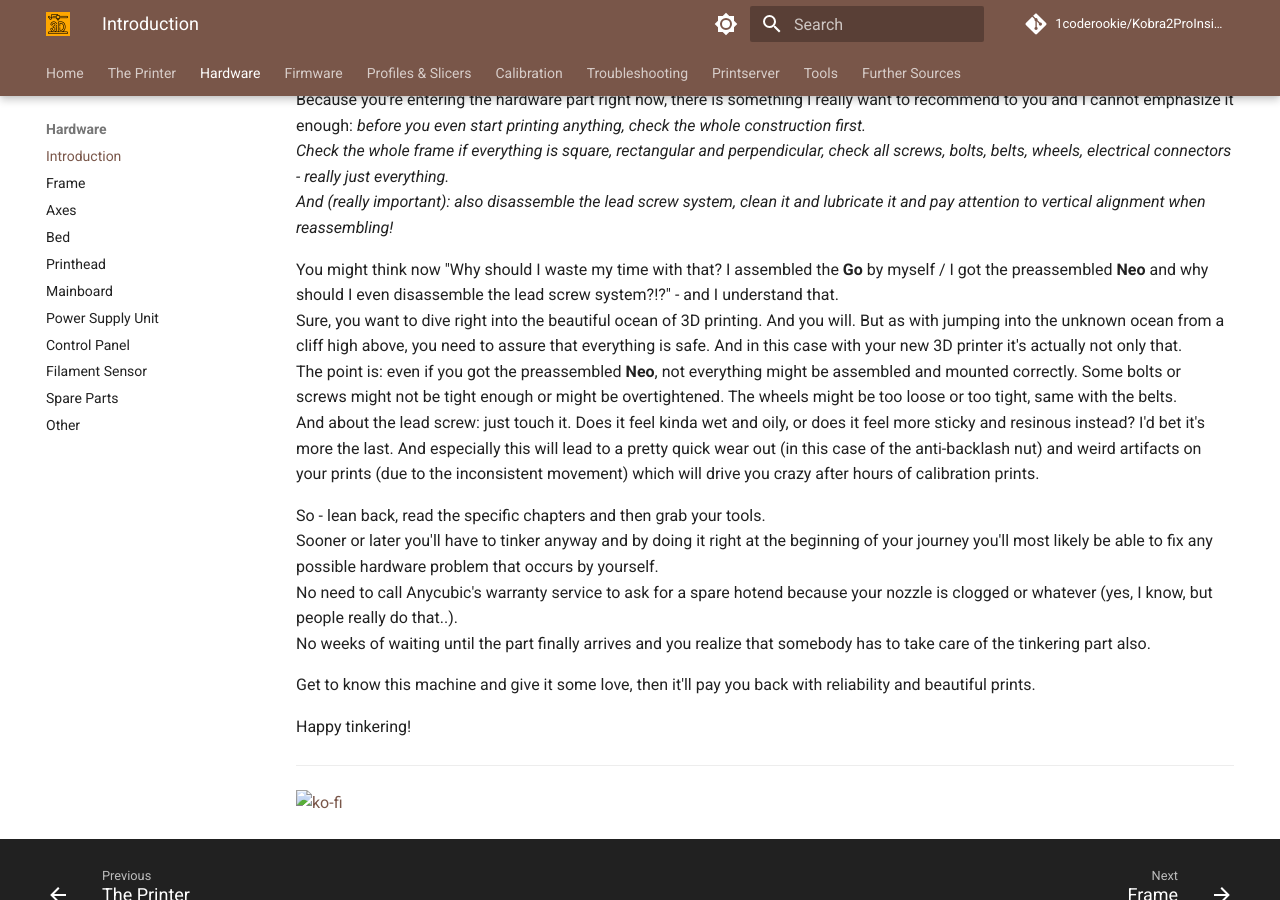
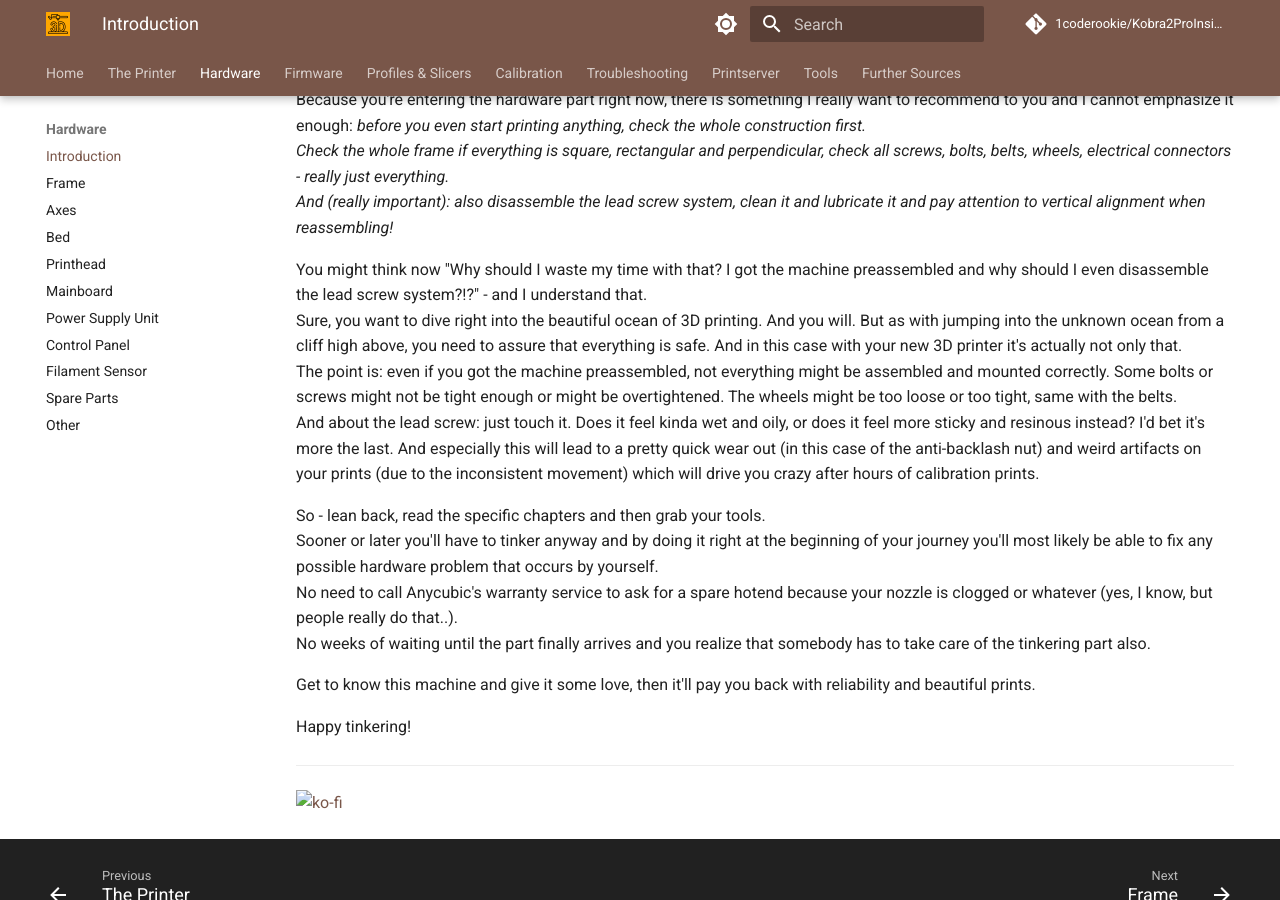
Before and after one commit to 1coderookie/Kobra2ProInsights, an MkDocs documentation site: the page built from docs/hardware/hw_index.md, in a window 1280 px wide and 900 px high, scrolled down 459 px. Built offline with MkDocs 1.6.1 and Material for MkDocs 9.7.7, drawn with Linux system fonts in a browser that asks for light colours; comment, search, counter and statistics services are not loaded.

Commit message:
Update hw_index.md

```diff
--- a/docs/hardware/hw_index.md
+++ b/docs/hardware/hw_index.md
@@ -12,9 +12,9 @@ Because you're entering the hardware part right now, there is something I really
 *Check the whole frame if everything is square, rectangular and perpendicular, check all screws, bolts, belts, wheels, electrical connectors - really just everything.*
 *And (really important): also disassemble the lead screw system, clean it and lubricate it and pay attention to vertical alignment when reassembling!*
 
-You might think now "Why should I waste my time with that? I assembled the **Go** by myself / I got the preassembled **Neo** and why should I even disassemble the lead screw system?!?" - and I understand that.
+You might think now "Why should I waste my time with that? I got the machine preassembled and why should I even disassemble the lead screw system?!?" - and I understand that.
 Sure, you want to dive right into the beautiful ocean of 3D printing. And you will. But as with jumping into the unknown ocean from a cliff high above, you need to assure that everything is safe. And in this case with your new 3D printer it's actually not only that.
-The point is: even if you got the preassembled **Neo**, not everything might be assembled and mounted correctly. Some bolts or screws might not be tight enough or might be overtightened. The wheels might be too loose or too tight, same with the belts.
+The point is: even if you got the machine preassembled, not everything might be assembled and mounted correctly. Some bolts or screws might not be tight enough or might be overtightened. The wheels might be too loose or too tight, same with the belts.
 And about the lead screw: just touch it. Does it feel kinda wet and oily, or does it feel more sticky and resinous instead? I'd bet it's more the last. And especially this will lead to a pretty quick wear out (in this case of the anti-backlash nut) and weird artifacts on your prints (due to the inconsistent movement) which will drive you crazy after hours of calibration prints.
 
 So - lean back, read the specific chapters and then grab your tools.
```
